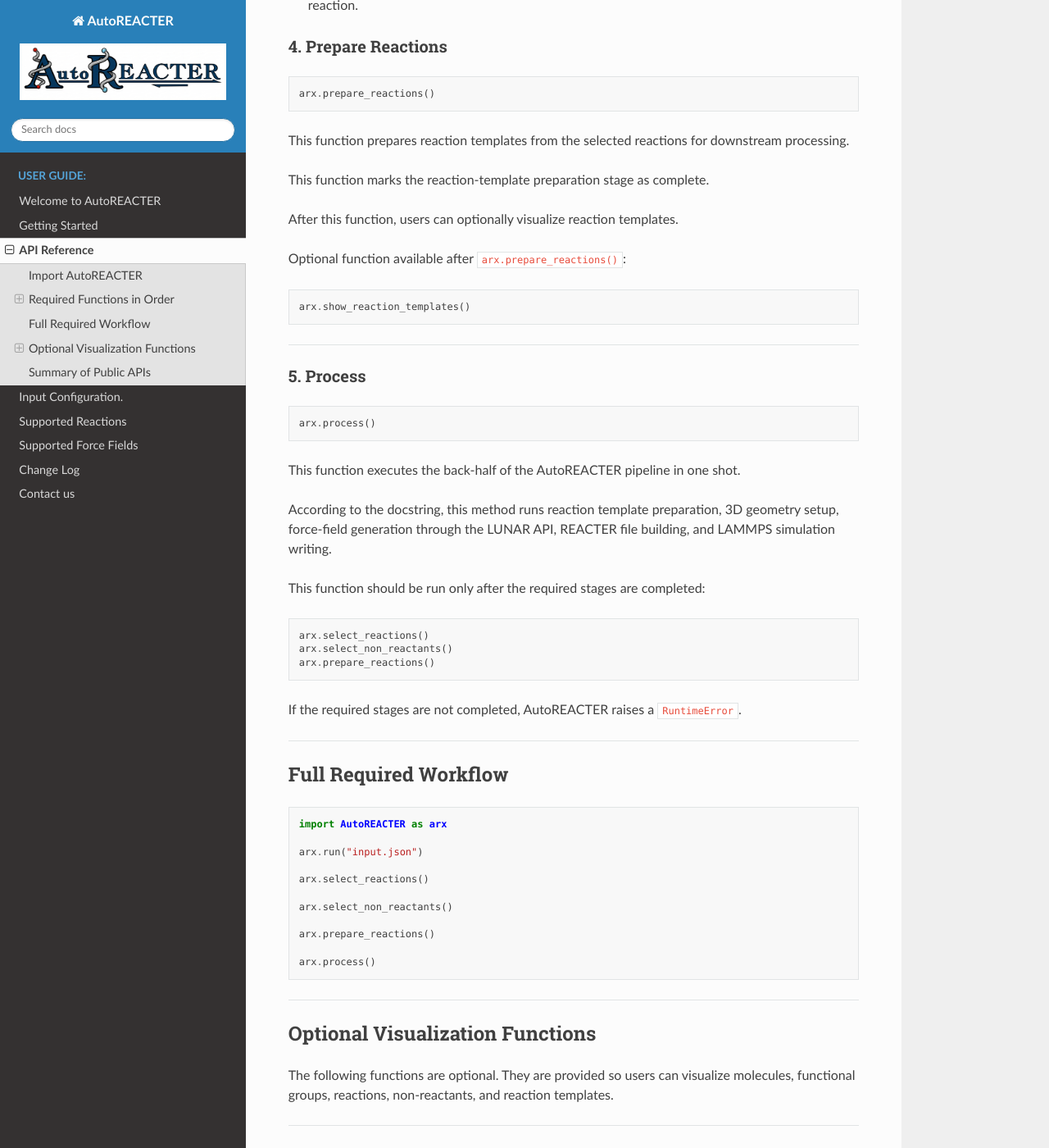
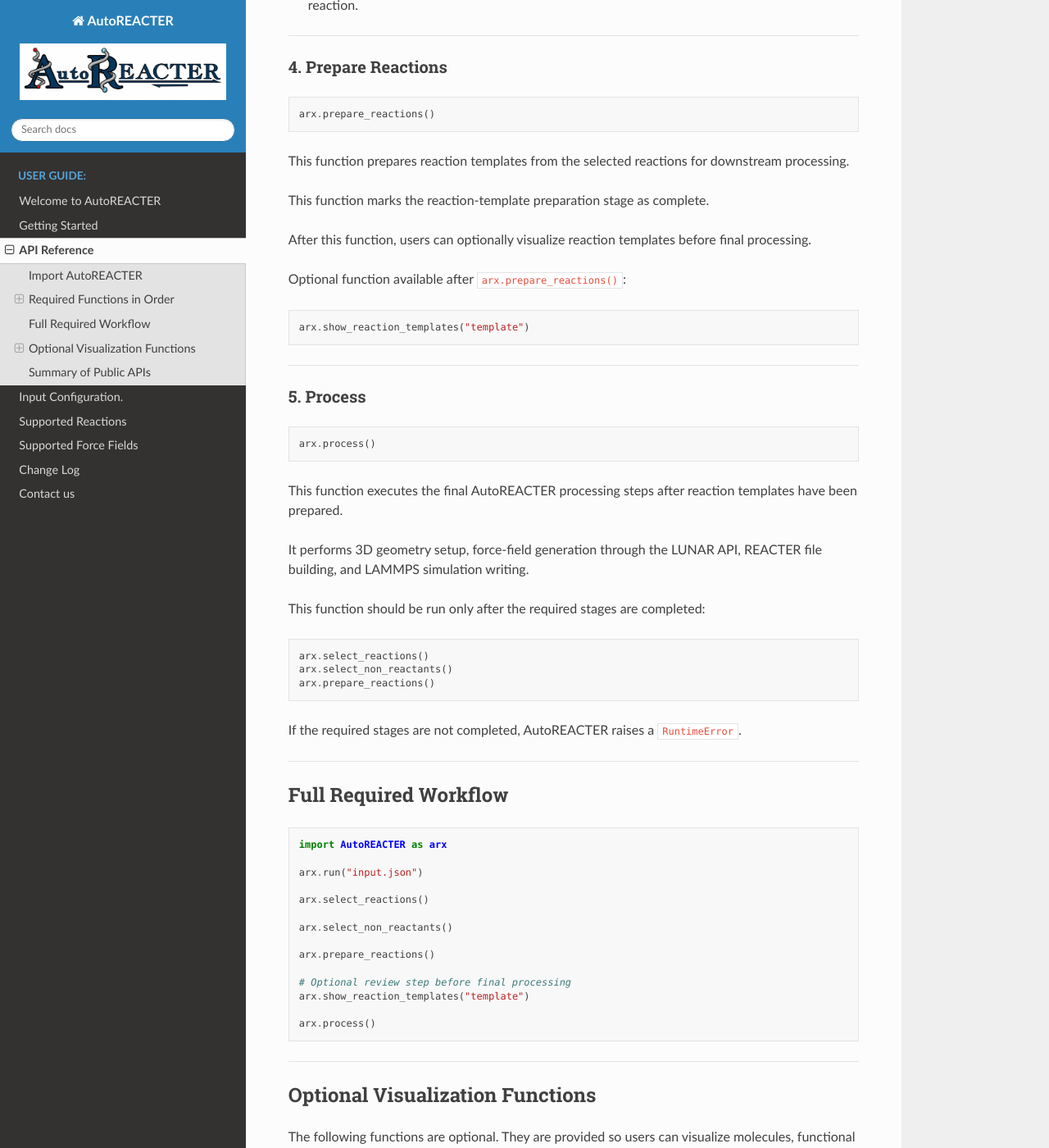
Before and after one commit to NanoCIPHER-Lab/AutoREACTER, a Sphinx documentation site: the page built from docs/source/api_reference.md, in a window 1280 px wide and 1400 px high, scrolled down 2237 px. Shown: the whole window at 82% size. Built offline with Sphinx 7.4.7 and the Read the Docs theme 3.1.0, drawn with Linux system fonts in a browser that asks for light colours; some of the changed text lies outside the part shown.

Commit message:
Refresh API docs and example notebook flow

````diff
--- a/docs/source/api_reference.md
+++ b/docs/source/api_reference.md
@@ -20,7 +20,7 @@ Users can import AutoREACTER as `arx` so the code is shorter and the long module
 
 ## Required Functions in Order
 
-<span style="color:red">**Important**: Users must run these functions in the following order.</span>
+<span style="color:red"><strong>Important: Users must run these functions in the following order.</strong></span>
 
 ### 1. Run AutoREACTER
 
@@ -63,6 +63,7 @@ Optional function available after `arx.select_reactions()`:
 ```python
 arx.show_non_reactants()
 ```
+
 ---
 
 ### 3. Select Non-Reactants
@@ -80,7 +81,7 @@ A molecule can be treated as a non-reactant if:
 * The molecule does not qualify as a monomer.
 * The molecule qualifies as a monomer, but the user chooses not to include it in any selected reaction.
 
-
+---
 
 ### 4. Prepare Reactions
 
@@ -92,12 +93,12 @@ This function prepares reaction templates from the selected reactions for downst
 
 This function marks the reaction-template preparation stage as complete.
 
-After this function, users can optionally visualize reaction templates.
+After this function, users can optionally visualize reaction templates before final processing.
 
 Optional function available after `arx.prepare_reactions()`:
 
 ```python
-arx.show_reaction_templates()
+arx.show_reaction_templates("template")
 ```
 
 ---
@@ -108,9 +109,9 @@ arx.show_reaction_templates()
 arx.process()
 ```
 
-This function executes the back-half of the AutoREACTER pipeline in one shot.
+This function executes the final AutoREACTER processing steps after reaction templates have been prepared.
 
-According to the docstring, this method runs reaction template preparation, 3D geometry setup, force-field generation through the LUNAR API, REACTER file building, and LAMMPS simulation writing.
+It performs 3D geometry setup, force-field generation through the LUNAR API, REACTER file building, and LAMMPS simulation writing.
 
 This function should be run only after the required stages are completed:
 
@@ -136,6 +137,9 @@ arx.select_reactions()
 arx.select_non_reactants()
 
 arx.prepare_reactions()
+
+# Optional review step before final processing
+arx.show_reaction_templates("template")
 
 arx.process()
 ```
@@ -264,20 +268,26 @@ Usage:
 arx.show_reaction_templates()
 ```
 
-This function returns an image grid visualizing the reaction templates.
+This function returns an image grid visualizing the generated reaction templates.
 
-The `highlight_type` parameter can be used to visualize different parts of the reaction templates. Default type is `"template"`
+By default, AutoREACTER shows the full reaction template:
 
 ```python
-arx.show_reaction_templates(highlight_type="template")
-arx.show_reaction_templates(highlight_type="edge")
-arx.show_reaction_templates(highlight_type="delete")
-arx.show_reaction_templates(highlight_type="initiators")
+arx.show_reaction_templates()
+```
+
+Users can also pass a template-highlight mode as a positional argument:
+
+```python
+arx.show_reaction_templates("template")
+arx.show_reaction_templates("edge")
+arx.show_reaction_templates("delete")
+arx.show_reaction_templates("initiators")
 ```
 
 #### Reaction Template Visualization Options
 
-Visualize reaction templates with different highlighting options by setting the `highlight_type` parameter to one of the following values:
+Visualize reaction templates with different highlighting options by passing one of the following values:
 
 * `template`: Highlights all structural changes in the reaction templates.
 * `edge`: Highlights edge atoms of the templates.
@@ -296,18 +306,19 @@ Returns:
 Image
 ```
 
+---
 
 ## Summary of Public APIs
 
-| API                             | Required or Optional | When to Run                        |
-| ------------------------------- | -------------------: | ---------------------------------- |
-| `arx.run("input.json")`         |             Required | First                              |
-| `arx.select_reactions()`        |             Required | After `arx.run(...)`               |
-| `arx.select_non_reactants()`    |             Required | After `arx.select_reactions()`     |
-| `arx.prepare_reactions()`       |             Required | After `arx.select_non_reactants()` |
-| `arx.process()`                 |             Required | Final required step                |
-| `arx.show_molecules()`          |             Optional | After `arx.run(...)`               |
-| `arx.show_functional_groups()`  |             Optional | After `arx.run(...)`               |
-| `arx.show_reactions()`          |             Optional | After `arx.run(...)`               |
-| `arx.show_non_reactants()`      |             Optional | After `arx.select_reactions()`     |
-| `arx.show_reaction_templates()` |             Optional | After `arx.prepare_reactions()`    |
+| API                             | Required or Optional | When to Run                                      |
+| ------------------------------- | -------------------: | ------------------------------------------------ |
+| `arx.run("input.json")`         |             Required | First                                            |
+| `arx.select_reactions()`        |             Required | After `arx.run(...)`                             |
+| `arx.select_non_reactants()`    |             Required | After `arx.select_reactions()`                   |
+| `arx.prepare_reactions()`       |             Required | After `arx.select_non_reactants()`               |
+| `arx.process()`                 |             Required | Final required step                              |
+| `arx.show_molecules()`          |             Optional | After `arx.run(...)`                             |
+| `arx.show_functional_groups()`  |             Optional | After `arx.run(...)`                             |
+| `arx.show_reactions()`          |             Optional | After `arx.run(...)`                             |
+| `arx.show_non_reactants()`      |             Optional | After `arx.select_reactions()`                   |
+| `arx.show_reaction_templates()` |             Optional | After `arx.prepare_reactions()`, before `process()` |
````
Also changed, not shown: other parts of docs/source/api_reference.md (+1 -1 lines), 1 other file.
